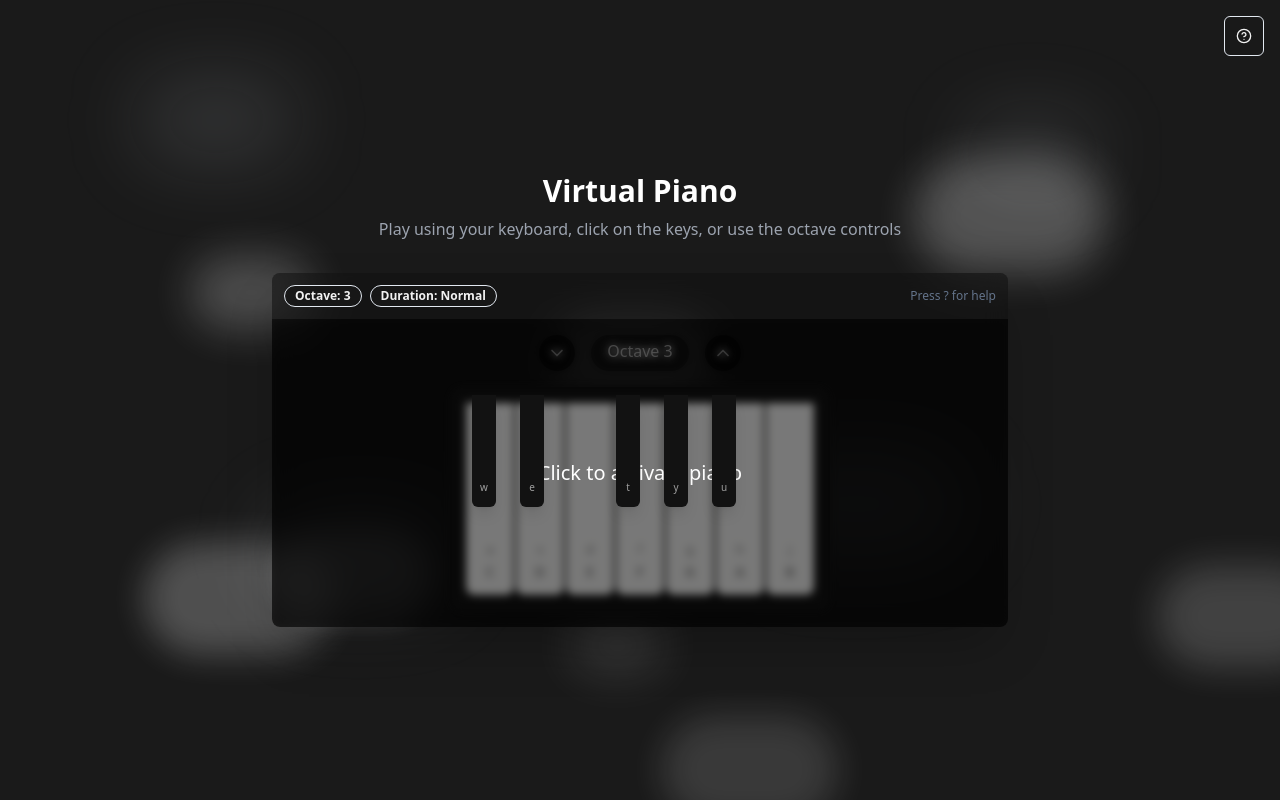
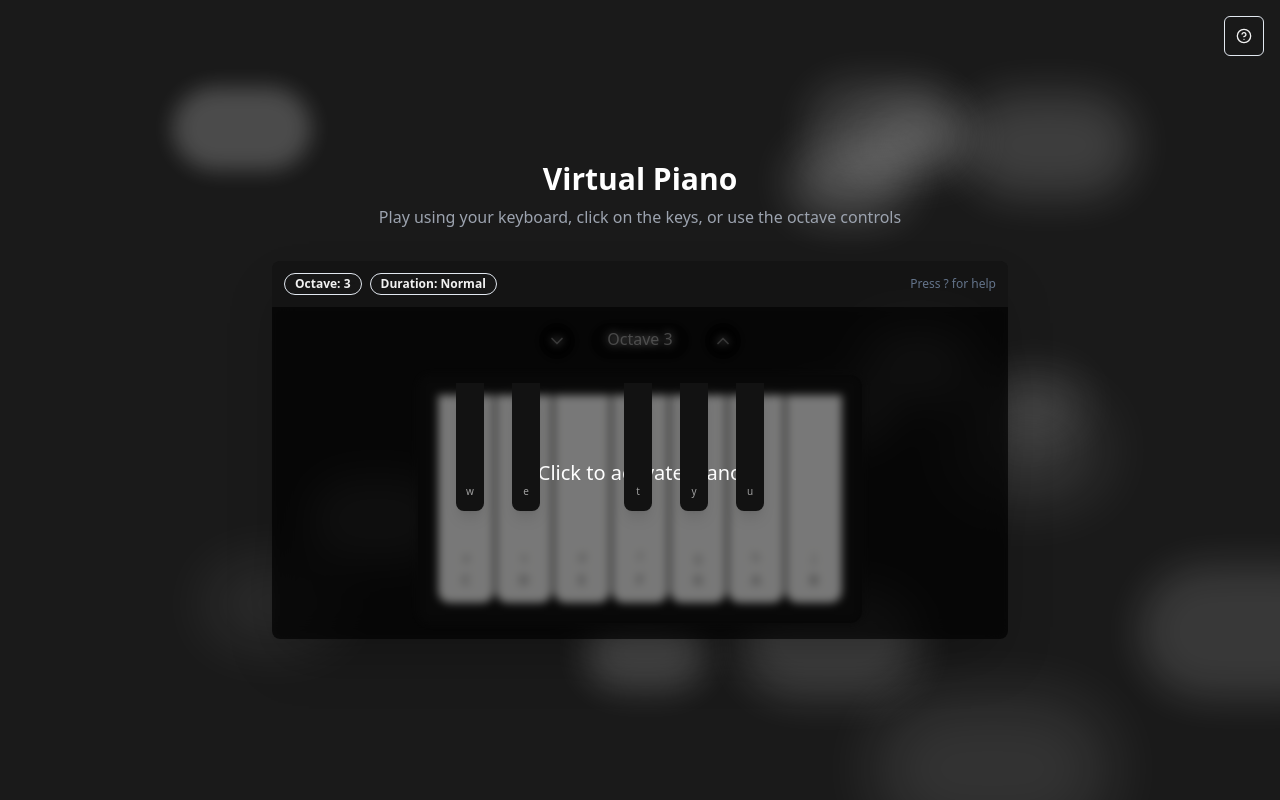
Before and after one commit to Muzaffar-codes07/c-harmonious-keys, a React (Vite) app: page / in a window 1280 px wide. Built offline with nearby package versions, Linux system fonts and the light colour scheme.

Commit message:
Fix: Piano key and cloud rendering
- Fixed black key positioning.
- Improved key dynamics.
- Optimized cloud generation.

```diff
--- a/src/components/Piano.tsx
+++ b/src/components/Piano.tsx
@@ -1,4 +1,3 @@
-
 import React, { useCallback } from 'react';
 import { type Note, type OctaveShift, type DurationType } from '@/utils/audioContext';
 import PianoKey from './PianoKey';
@@ -56,23 +55,18 @@ const Piano: React.FC<PianoProps> = ({
   };
 
   const getBlackKeyPosition = (index: number): number => {
-    const whiteKeyWidth = 48; // w-12 (3rem)
+    const whiteKeyWidth = 56; // w-14 = 3.5rem = 56px
 
     // Calculate positions to be exactly between white keys
-    const positions = [
-      whiteKeyWidth * 0.5,      // C# (exactly between C and D)
-      whiteKeyWidth * 1.5,      // D# (exactly between D and E)
-      whiteKeyWidth * 3.5,      // F# (exactly between F and G)
-      whiteKeyWidth * 4.5,      // G# (exactly between G and A)
-      whiteKeyWidth * 5.5,      // A# (exactly between A and B)
-    ];
+    const positions = {
+      1: whiteKeyWidth * 0.75,    // C# (between C and D)
+      3: whiteKeyWidth * 1.75,    // D# (between D and E)
+      6: whiteKeyWidth * 3.75,    // F# (between F and G)
+      8: whiteKeyWidth * 4.75,    // G# (between G and A)
+      10: whiteKeyWidth * 5.75,   // A# (between A and B)
+    };
 
-    const blackKeyIndices = pianoStructure
-      .filter(key => key.isBlack)
-      .map(key => pianoStructure.indexOf(key));
-
-    const blackKeyIndex = blackKeyIndices.indexOf(index);
-    return positions[blackKeyIndex];
+    return positions[index] || 0;
   };
 
   return (
@@ -100,35 +94,20 @@ const Piano: React.FC<PianoProps> = ({
         </button>
       </div>
 
-      <div className="keyboard flex relative rounded-xl bg-[#121212] p-2 space-x-0.5 border-8 border-[#121212]">
-        {pianoStructure.filter(key => !key.isBlack).map((key) => (
+      <div className="keyboard flex relative rounded-xl bg-[#121212] p-3 space-x-0.5 border-8 border-[#121212]">
+        {pianoStructure.map((key, index) => (
           <PianoKey
             key={key.note}
             note={key.note}
-            isBlack={false}
+            isBlack={key.isBlack}
             keyboardKey={key.keyboardKey}
             octaveShift={octaveShift}
             durationType={durationType}
             isPressed={key.keyboardKey ? pressedKeys[key.keyboardKey.toLowerCase()] : false}
             onNotePlay={handleNotePlay}
+            position={key.isBlack ? getBlackKeyPosition(index) : undefined}
           />
         ))}
-
-        {pianoStructure.map((key, index) =>
-          key.isBlack ? (
-            <PianoKey
-              key={key.note}
-              note={key.note}
-              isBlack={true}
-              keyboardKey={key.keyboardKey}
-              octaveShift={octaveShift}
-              durationType={durationType}
-              isPressed={key.keyboardKey ? pressedKeys[key.keyboardKey.toLowerCase()] : false}
-              onNotePlay={handleNotePlay}
-              position={getBlackKeyPosition(index)}
-            />
-          ) : null
-        )}
       </div>
 
       <PianoOverlay
--- a/src/components/PianoKey.tsx
+++ b/src/components/PianoKey.tsx
@@ -10,7 +10,7 @@ interface PianoKeyProps {
   durationType: DurationType;
   isPressed: boolean;
   onNotePlay: (note: Note) => void;
-  position?: number; // Add position prop to position black keys
+  position?: number;
 }
 
 const PianoKey: React.FC<PianoKeyProps> = ({
@@ -36,16 +36,16 @@ const PianoKey: React.FC<PianoKeyProps> = ({
         className={`
           absolute
           top-0
-          w-6 h-28
+          w-7 h-32
           bg-[#121212]
-          rounded-b-md
+          rounded-b-lg
           z-20
           cursor-pointer
           transition-all
+          duration-100
           -translate-x-1/2
           shadow-lg
-          ${isPressed ? 'bg-[--key-press] animate-key-press' : ''}
-          hover:bg-primary/30
+          ${isPressed ? 'bg-[--key-press] translate-y-1 scale-98' : 'hover:bg-primary/30'}
         `}
         style={{ left: position ? `${position}px` : 'auto' }}
         onClick={handleClick}
@@ -64,8 +64,8 @@ const PianoKey: React.FC<PianoKeyProps> = ({
       className={`
         relative
         bg-[#f1f1f0]
-        w-12 h-48
-        rounded-b-lg
+        w-14 h-52
+        rounded-b-xl
         cursor-pointer
         flex
         flex-col
@@ -73,10 +73,10 @@ const PianoKey: React.FC<PianoKeyProps> = ({
         items-center
         pb-3
         transition-all
+        duration-100
         border-x border-b border-[#121212]/10
         shadow-md
-        ${isPressed ? 'bg-[--key-press] animate-key-press' : ''}
-        hover:bg-primary/10
+        ${isPressed ? 'bg-[--key-press] translate-y-1 scale-98' : 'hover:bg-primary/10'}
       `}
       onClick={handleClick}
     >
--- a/src/components/VirtualPiano.tsx
+++ b/src/components/VirtualPiano.tsx
@@ -1,25 +1,60 @@
 
-import React, { useState } from 'react';
+import React, { useState, useMemo } from 'react';
 import Piano from './Piano';
 import StatusBar from './StatusBar';
 import KeyboardMapping from './KeyboardMapping';
 import { type OctaveShift, type DurationType } from '@/utils/audioContext';
 import FloatingNotes from './FloatingNotes';
 
+interface Cloud {
+  id: number;
+  size: number;
+  positionX: number;
+  positionY: number;
+  blur: number;
+  opacity: number;
+  speed: number;
+}
+
 const VirtualPiano: React.FC = () => {
   const [octaveShift, setOctaveShift] = useState<OctaveShift>(0);
   const [durationType, setDurationType] = useState<DurationType>('normal');
   const [lastNotePlayed, setLastNotePlayed] = useState<string | null>(null);
 
+  // Generate random clouds once when component mounts
+  const clouds = useMemo(() => {
+    const cloudCount = Math.floor(Math.random() * 5) + 8; // 8-12 clouds
+    return Array.from({ length: cloudCount }).map((_, i) => ({
+      id: i,
+      size: Math.random() * 160 + 100, // 100-260px
+      positionX: Math.random() * 80 + 10, // 10-90%
+      positionY: Math.random() * 80 + 10, // 10-90%
+      blur: Math.random() * 20 + 15, // 15-35px blur
+      opacity: Math.random() * 0.15 + 0.05, // 0.05-0.2 opacity
+      speed: Math.random() * 20 + 20, // 20-40s animation duration
+    }));
+  }, []);
+
   return (
     <div className="relative min-h-screen flex flex-col items-center justify-center overflow-hidden">
       <div className="absolute inset-0 bg-[#1a1a1a] z-0"></div>
 
-      {/* Enhanced cloud effects with more visibility */}
-      <div className="absolute top-[10%] left-[10%] w-40 h-20 bg-gray-300/15 rounded-full blur-2xl cloud"></div>
-      <div className="absolute top-[15%] right-[15%] w-32 h-16 bg-gray-300/15 rounded-full blur-2xl cloud"></div>
-      <div className="absolute bottom-[25%] left-[20%] w-48 h-24 bg-gray-300/15 rounded-full blur-2xl cloud"></div>
-      <div className="absolute bottom-[30%] right-[25%] w-56 h-28 bg-gray-300/15 rounded-full blur-2xl cloud"></div>
+      {/* Render clouds with random properties */}
+      {clouds.map((cloud) => (
+        <div
+          key={cloud.id}
+          className="absolute bg-white rounded-full cloud"
+          style={{
+            width: `${cloud.size}px`,
+            height: `${cloud.size * 0.6}px`,
+            left: `${cloud.positionX}%`,
+            top: `${cloud.positionY}%`,
+            opacity: cloud.opacity,
+            filter: `blur(${cloud.blur}px)`,
+            animation: `cloud-drift ${cloud.speed}s linear infinite`,
+          }}
+        />
+      ))}
 
       <FloatingNotes lastNotePlayed={lastNotePlayed} />
 
--- a/src/index.css
+++ b/src/index.css
@@ -1,4 +1,3 @@
-
 @tailwind base;
 @tailwind components;
 @tailwind utilities;
@@ -102,6 +101,16 @@
   }
 }
 
+@keyframes keyPress {
+  0% { transform: translateY(0) scale(1); }
+  50% { transform: translateY(2px) scale(0.98); }
+  100% { transform: translateY(0) scale(1); }
+}
+
+.animate-key-press {
+  animation: keyPress 0.15s cubic-bezier(0.4, 0, 0.2, 1);
+}
+
 @keyframes cloud-drift {
   0% {
     transform: translateX(-20px);
@@ -115,15 +124,5 @@
 }
 
 .cloud {
-  animation: cloud-drift 8s ease-in-out infinite;
+  animation: cloud-drift var(--duration, 30s) ease-in-out infinite;
 }
-
-@keyframes keyPress {
-  0% { transform: translateY(0); }
-  50% { transform: translateY(2px); }
-  100% { transform: translateY(0); }
-}
-
-.animate-key-press {
-  animation: keyPress 0.15s ease-in-out;
-}
```
